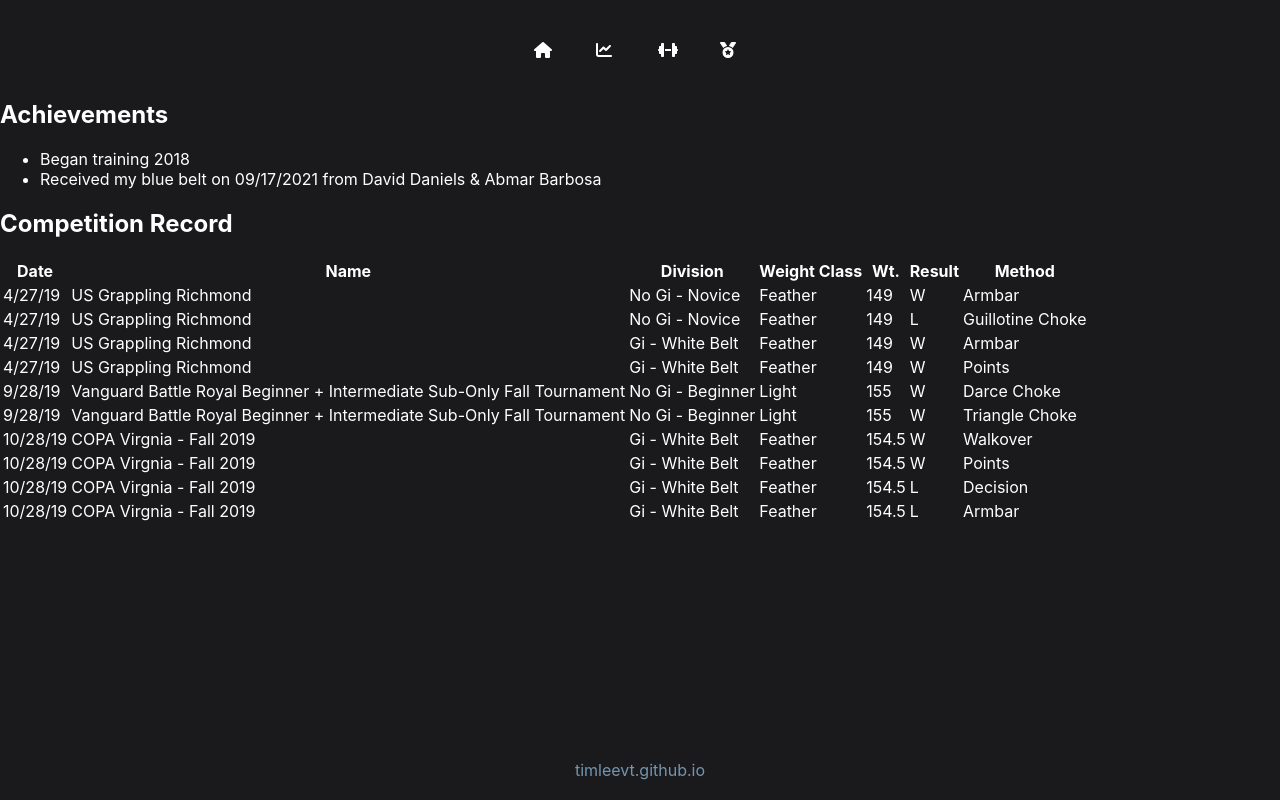
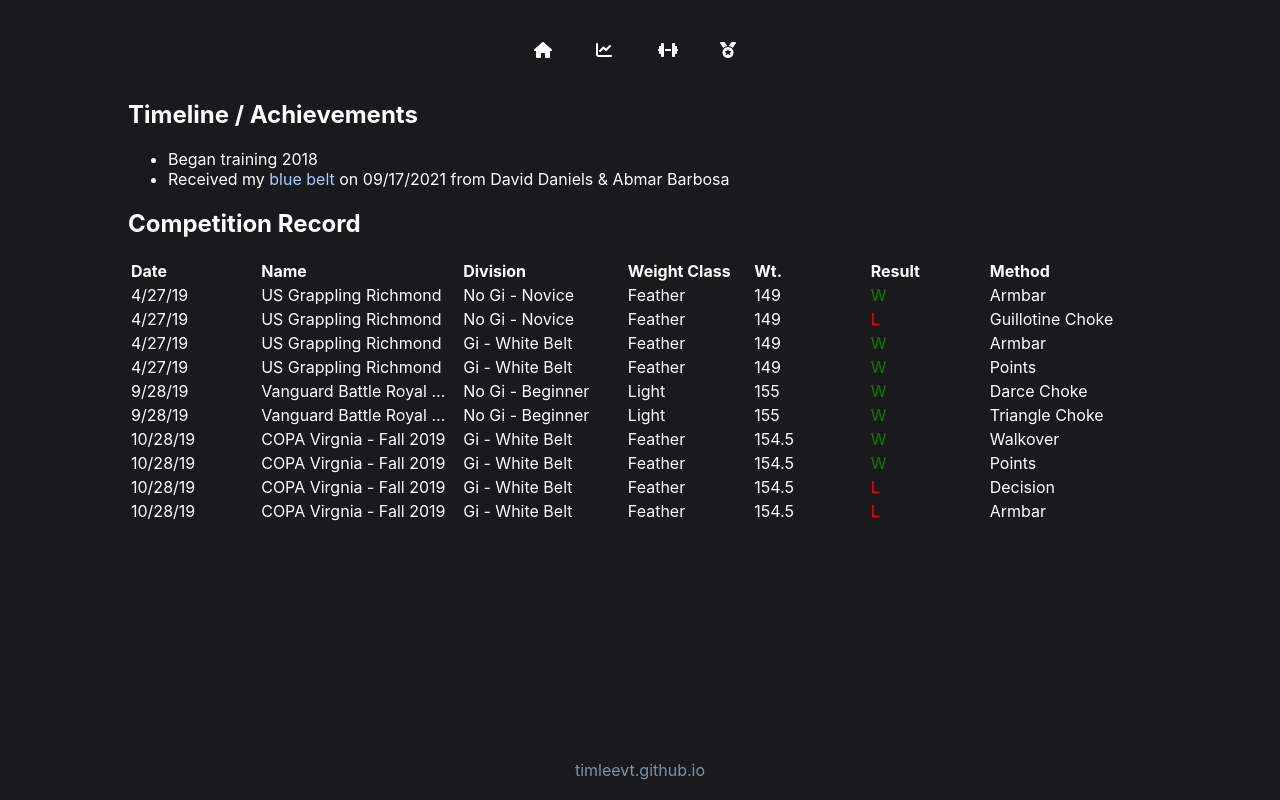
Before and after one commit to timleevt/fitness-log, a Next.js app: page /achievements in a window 1280 px wide. Built offline with nearby package versions, Linux system fonts and the light colour scheme.

Commit message:
worked on achievements apge

```diff
--- a/pages/achievements.tsx
+++ b/pages/achievements.tsx
@@ -1,51 +1,12 @@
-import { COMP_RECORD } from "../src/constants/dummydata";
+import Achievements from "../src/components/Achievements/Achievements";
+import CompRecord from "../src/components/CompRecord/CompRecord";
+import styles from "../styles/Achievements.module.css";
 
 const achievements = () => {
   return (
-    <div>
-      <h2>Achievements</h2>
-      <ul>
-        <li>Began training 2018</li>
-        <li>
-          Received my blue belt on 09/17/2021 from David Daniels & Abmar Barbosa
-        </li>
-      </ul>
-      <h2>Competition Record</h2>
-      <table>
-        <tbody>
-          <tr>
-            <th>Date</th>
-            <th>Name</th>
-            <th>Division</th>
-            <th>Weight Class</th>
-            <th>Wt.</th>
-            <th>Result</th>
-            <th>Method</th>
-          </tr>
-          {COMP_RECORD.map(
-            ({
-              id,
-              date,
-              name,
-              division,
-              weightClass,
-              weight,
-              result,
-              method,
-            }) => (
-              <tr key={id}>
-                <td>{date}</td>
-                <td>{name}</td>
-                <td>{division}</td>
-                <td>{weightClass}</td>
-                <td>{weight}</td>
-                <td>{result}</td>
-                <td>{method}</td>
-              </tr>
-            )
-          )}
-        </tbody>
-      </table>
+    <div className={styles.container}>
+        <Achievements />
+        <CompRecord />
     </div>
   );
 };
--- /dev/null
+++ b/src/components/Achievements/Achievements.module.css
@@ -0,0 +1,5 @@
+.container {
+    width: 80%;
+    display: block;
+    margin: auto;
+}
--- /dev/null
+++ b/src/components/Achievements/Achievements.tsx
@@ -0,0 +1,17 @@
+import styles from "./Achievements.module.css";
+
+const Achievements = () => {
+  return (
+    <div className={styles.container}>
+      <h2>Timeline / Achievements</h2>
+      <ul>
+        <li>Began training 2018</li>
+        <li>
+          Received my <span style={{color: '#A2D2FF'}}>blue belt</span> on 09/17/2021 from David Daniels & Abmar Barbosa
+        </li>
+      </ul>
+    </div>
+  );
+};
+
+export default Achievements;
--- /dev/null
+++ b/src/components/CompRecord/CompRecord.module.css
@@ -0,0 +1,18 @@
+.container {
+    width: 80%;
+    display: block;
+    margin: auto;
+}
+
+.container > table {
+    text-align: left;
+}
+
+.container > table > tbody > tr > td {
+    max-width: 200px;
+    width: 200px;
+    white-space: nowrap;
+    overflow: hidden;
+    text-overflow: ellipsis;
+    padding-right: 6px;
+}
--- /dev/null
+++ b/src/components/CompRecord/CompRecord.tsx
@@ -0,0 +1,50 @@
+import classNames from "classnames";
+import { COMP_RECORD } from "../../../src/constants/dummydata";
+import styles from "./CompRecord.module.css";
+
+const CompRecord = () => {
+  const winColor = { color: "green" };
+  const lossColor = { color: "red" };
+  return (
+    <div className={styles.container}>
+      <h2>Competition Record</h2>
+      <table>
+        <tbody>
+          <tr>
+            <th>Date</th>
+            <th>Name</th>
+            <th>Division</th>
+            <th>Weight Class</th>
+            <th>Wt.</th>
+            <th>Result</th>
+            <th>Method</th>
+          </tr>
+          {COMP_RECORD.map(
+            ({
+              id,
+              date,
+              name,
+              division,
+              weightClass,
+              weight,
+              result,
+              method,
+            }) => (
+              <tr key={id}>
+                <td>{date}</td>
+                <td>{name}</td>
+                <td>{division}</td>
+                <td>{weightClass}</td>
+                <td>{weight}</td>
+                <td style={result === 'W' ? winColor : lossColor}>{result}</td>
+                <td>{method}</td>
+              </tr>
+            )
+          )}
+        </tbody>
+      </table>
+    </div>
+  );
+};
+
+export default CompRecord;
--- /dev/null
+++ b/styles/Achievements.module.css
@@ -0,0 +1,4 @@
+.container {
+    height: 80vh;
+    overflow-y: scroll;
+}
```
Also changed, not shown: pages/index.tsx (line endings or trailing spaces).
